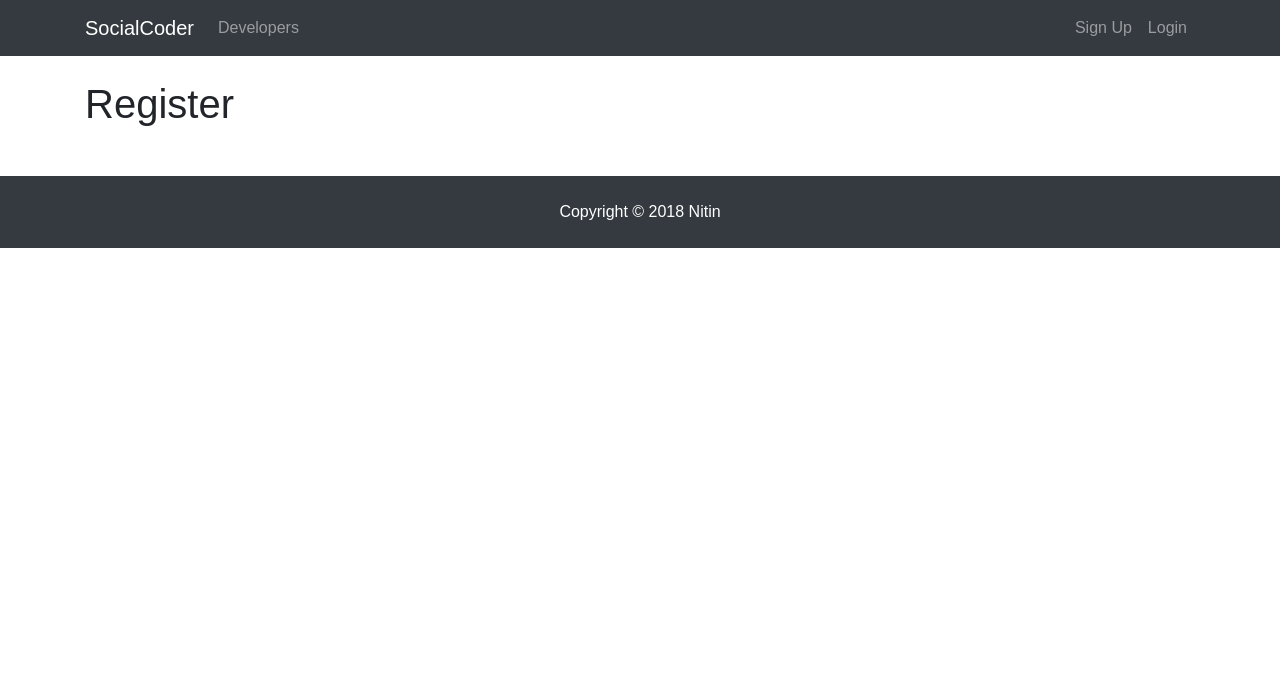
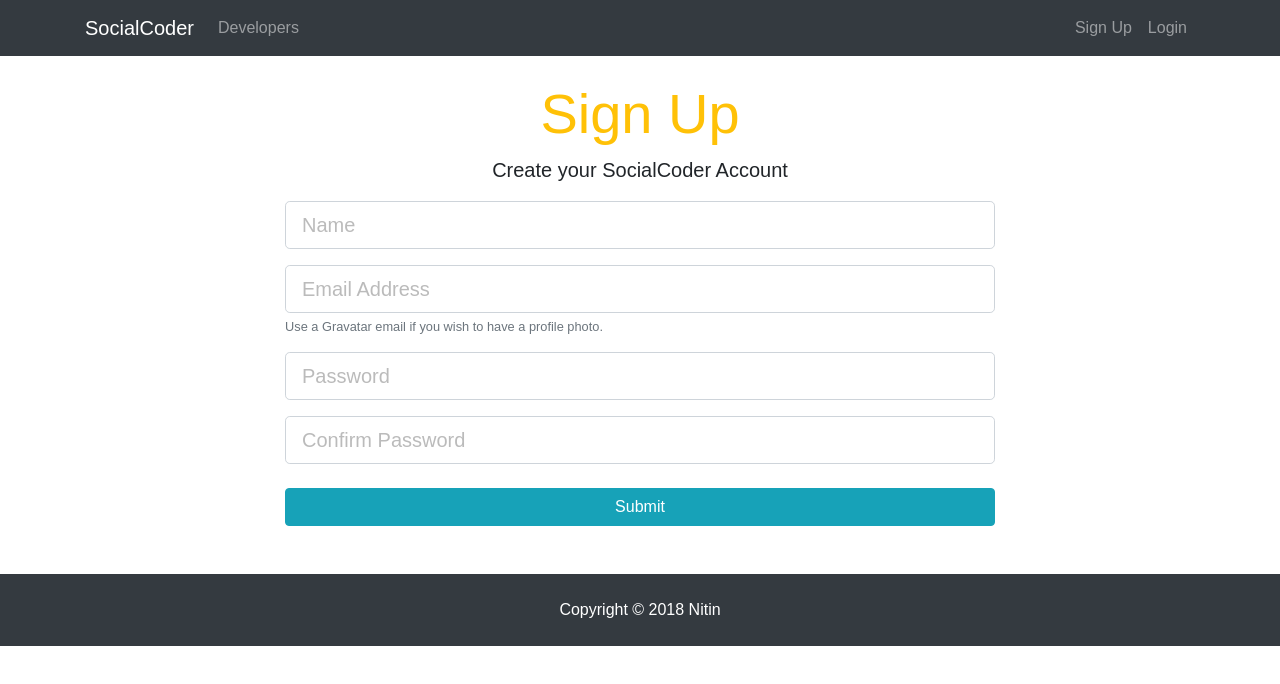
Before and after one commit to npkumar/devlinker, a React (Create React App) app in the folder client/: page /register in a window 1280 px wide. Shown: the top 684 px of the page. Built offline with nearby package versions, Linux system fonts and the light colour scheme.

Commit message:
Set up register componenet

```diff
--- a/client/src/components/auth/register.js
+++ b/client/src/components/auth/register.js
@@ -1,10 +1,90 @@
 import React, { Component } from 'react'
 
 class Register extends Component {
+
+  constructor() {
+    super();
+    this.state = {
+      name: '',
+      email: '',
+      password: '',
+      confirmPassword: '',
+      errors: {}
+    }
+
+    this.onChange = this.onChange.bind(this);
+    this.onSubmit = this.onSubmit.bind(this);
+  }
+
+  onChange(event) {
+    this.setState({
+      [event.target.name]: event.target.value
+    });
+  }
+
+  onSubmit(event) {
+    event.preventDefault();
+    const newUser = {
+      name: this.state.name,
+      email: this.state.email,
+      password: this.state.password,
+      confirmPassword: this.state.confirmPassword
+    }
+    console.log(newUser);
+  }
+
   render() {
     return (
-      <div>
-        <h1>Register</h1>
+      <div className="register">
+        <div className="container">
+          <div className="row">
+            <div className="col-md-8 m-auto">
+              <h1 className="display-4 text-center text-warning">Sign Up</h1>
+              <p className="lead text-center">Create your SocialCoder Account</p>
+              <form onSubmit={this.onSubmit}>
+                <div className="form-group">
+                  <input
+                    value={this.state.name}
+                    onChange={this.onChange}
+                    type="text"
+                    className="form-control form-control-lg"
+                    placeholder="Name" name="name"
+                    required />
+                </div>
+                <div className="form-group">
+                  <input
+                    value={this.state.email}
+                    onChange={this.onChange}
+                    type="email"
+                    className="form-control form-control-lg"
+                    placeholder="Email Address"
+                    name="email"
+                    required />
+                  <small className="form-text text-muted">Use a Gravatar email if you wish to have a profile photo.</small>
+                </div>
+                <div className="form-group">
+                  <input
+                    value={this.state.password}
+                    onChange={this.onChange}
+                    type="password"
+                    className="form-control form-control-lg"
+                    placeholder="Password"
+                    name="password" />
+                </div>
+                <div className="form-group">
+                  <input
+                    value={this.state.confirmPassword}
+                    onChange={this.onChange}
+                    type="password"
+                    className="form-control form-control-lg"
+                    placeholder="Confirm Password"
+                    name="confirmPassword" />
+                </div>
+                <input type="submit" className="btn btn-info btn-block mt-4" />
+              </form>
+            </div>
+          </div>
+        </div>
       </div>
     )
   }
```
